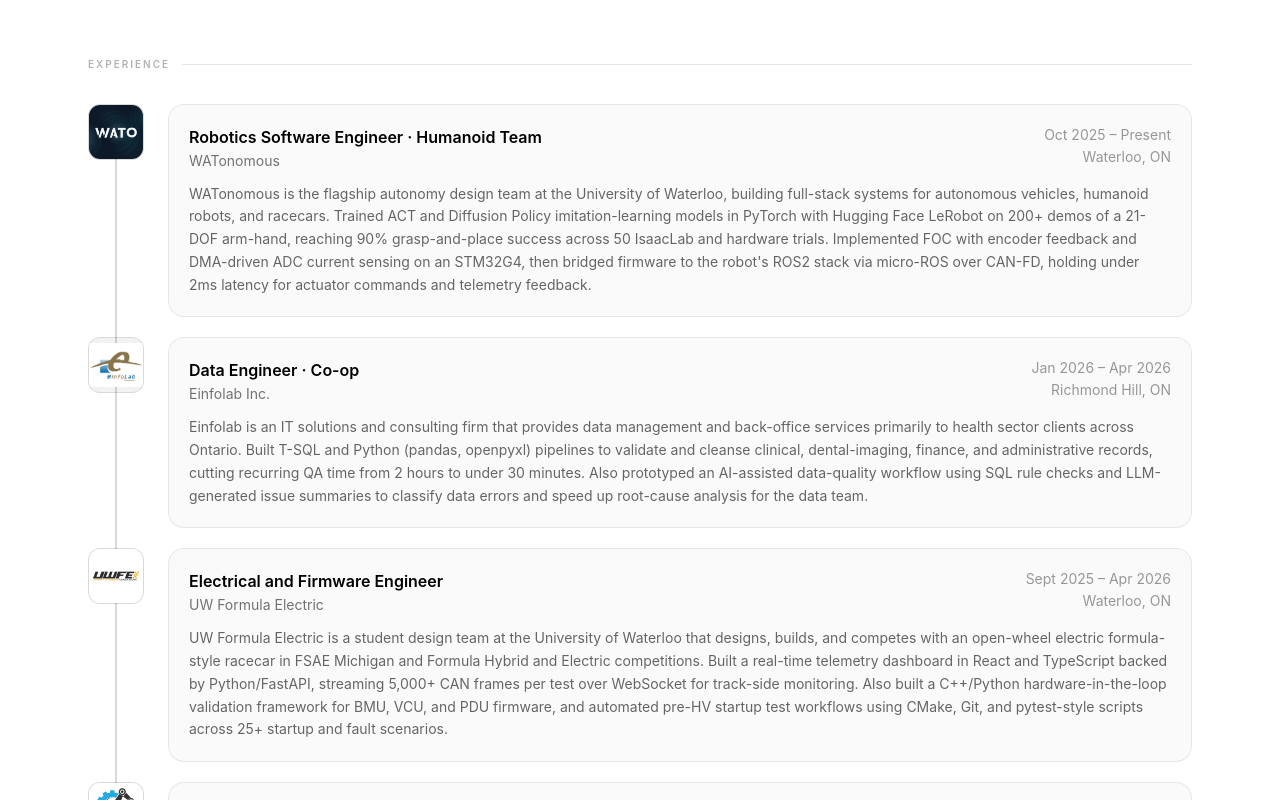
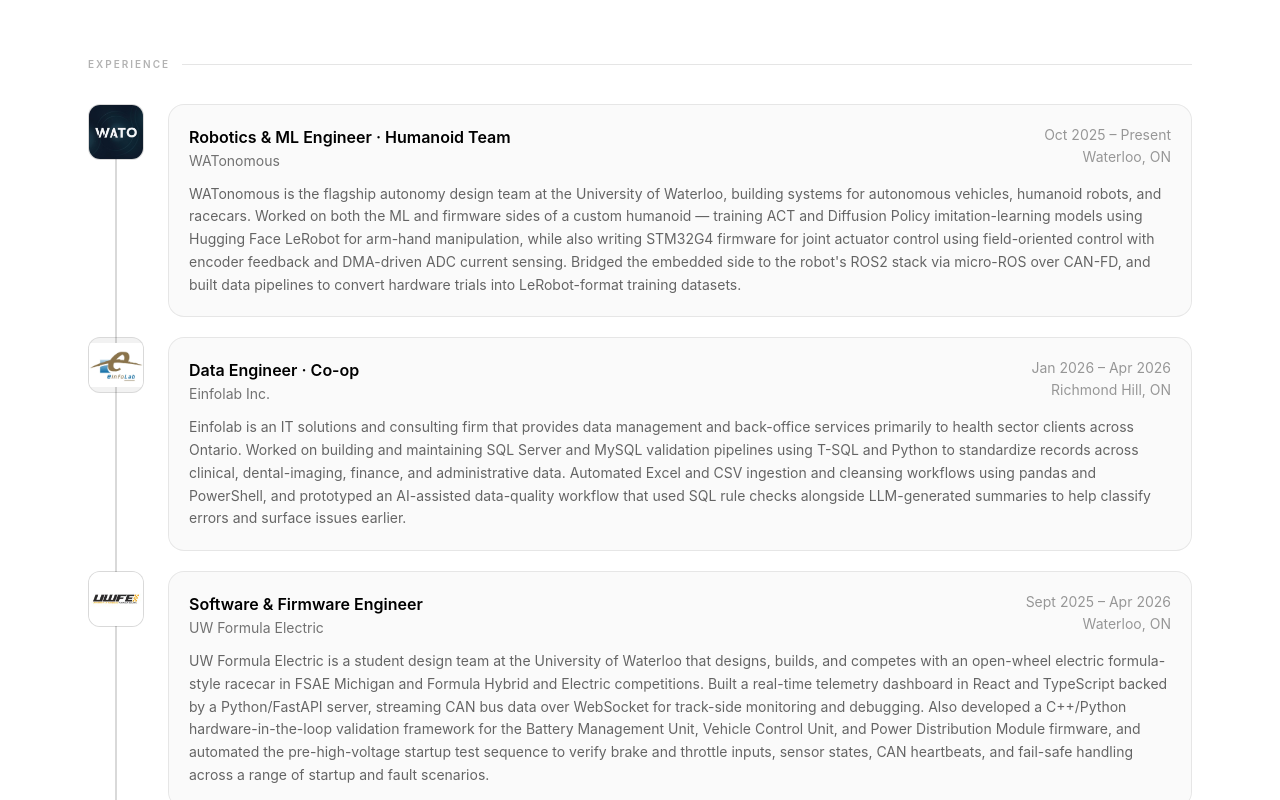
Before and after one commit to rayymondf/personal-site, a Next.js app: page / in a window 1280 px wide. Shown: the part 1060-1860 px from the top of the page. Built offline with nearby package versions, Linux system fonts and the light colour scheme.

Commit message:
Update page.tsx

```diff
--- a/app/page.tsx
+++ b/app/page.tsx
@@ -50,11 +50,11 @@
 const experience = [
   {
     company: "WATonomous",
-    role: "Robotics Software Engineer · Humanoid Team",
+    role: "Robotics & ML Engineer · Humanoid Team",
     period: "Oct 2025 – Present",
     location: "Waterloo, ON",
     logo: "/watonomous_logo.jpg",
-    desc: "WATonomous is the flagship autonomy design team at the University of Waterloo, building full-stack systems for autonomous vehicles, humanoid robots, and racecars. Trained ACT and Diffusion Policy imitation-learning models in PyTorch with Hugging Face LeRobot on 200+ demos of a 21-DOF arm-hand, reaching 90% grasp-and-place success across 50 IsaacLab and hardware trials. Implemented FOC with encoder feedback and DMA-driven ADC current sensing on an STM32G4, then bridged firmware to the robot's ROS2 stack via micro-ROS over CAN-FD, holding under 2ms latency for actuator commands and telemetry feedback.",
+    desc: "WATonomous is the flagship autonomy design team at the University of Waterloo, building systems for autonomous vehicles, humanoid robots, and racecars. Worked on both the ML and firmware sides of a custom humanoid — training ACT and Diffusion Policy imitation-learning models using Hugging Face LeRobot for arm-hand manipulation, while also writing STM32G4 firmware for joint actuator control using field-oriented control with encoder feedback and DMA-driven ADC current sensing. Bridged the embedded side to the robot's ROS2 stack via micro-ROS over CAN-FD, and built data pipelines to convert hardware trials into LeRobot-format training datasets.",
   },
   {
     company: "Einfolab Inc.",
@@ -62,15 +62,15 @@
     period: "Jan 2026 – Apr 2026",
     location: "Richmond Hill, ON",
     logo: "/einfolab.webp",
-    desc: "Einfolab is an IT solutions and consulting firm that provides data management and back-office services primarily to health sector clients across Ontario. Built T-SQL and Python (pandas, openpyxl) pipelines to validate and cleanse clinical, dental-imaging, finance, and administrative records, cutting recurring QA time from 2 hours to under 30 minutes. Also prototyped an AI-assisted data-quality workflow using SQL rule checks and LLM-generated issue summaries to classify data errors and speed up root-cause analysis for the data team.",
+    desc: "Einfolab is an IT solutions and consulting firm that provides data management and back-office services primarily to health sector clients across Ontario. Worked on building and maintaining SQL Server and MySQL validation pipelines using T-SQL and Python to standardize records across clinical, dental-imaging, finance, and administrative data. Automated Excel and CSV ingestion and cleansing workflows using pandas and PowerShell, and prototyped an AI-assisted data-quality workflow that used SQL rule checks alongside LLM-generated summaries to help classify errors and surface issues earlier.",
   },
   {
     company: "UW Formula Electric",
-    role: "Electrical and Firmware Engineer",
+    role: "Software & Firmware Engineer",
     period: "Sept 2025 – Apr 2026",
     location: "Waterloo, ON",
     logo: "/waterlooformulaelectric_logo.jpg",
-    desc: "UW Formula Electric is a student design team at the University of Waterloo that designs, builds, and competes with an open-wheel electric formula-style racecar in FSAE Michigan and Formula Hybrid and Electric competitions. Built a real-time telemetry dashboard in React and TypeScript backed by Python/FastAPI, streaming 5,000+ CAN frames per test over WebSocket for track-side monitoring. Also built a C++/Python hardware-in-the-loop validation framework for BMU, VCU, and PDU firmware, and automated pre-HV startup test workflows using CMake, Git, and pytest-style scripts across 25+ startup and fault scenarios.",
+    desc: "UW Formula Electric is a student design team at the University of Waterloo that designs, builds, and competes with an open-wheel electric formula-style racecar in FSAE Michigan and Formula Hybrid and Electric competitions. Built a real-time telemetry dashboard in React and TypeScript backed by a Python/FastAPI server, streaming CAN bus data over WebSocket for track-side monitoring and debugging. Also developed a C++/Python hardware-in-the-loop validation framework for the Battery Management Unit, Vehicle Control Unit, and Power Distribution Module firmware, and automated the pre-high-voltage startup test sequence to verify brake and throttle inputs, sensor states, CAN heartbeats, and fail-safe handling across a range of startup and fault scenarios.",
   },
   {
     company: "Robotics Team",
```
